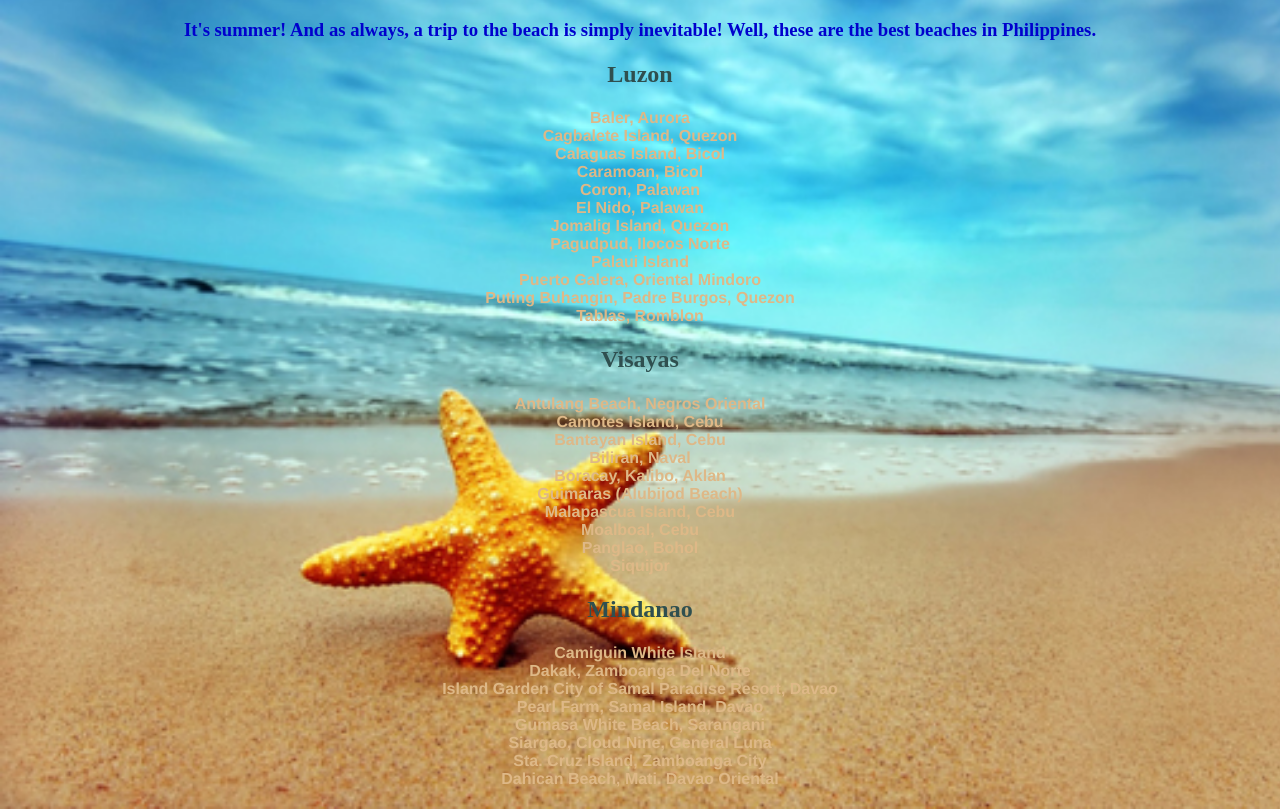
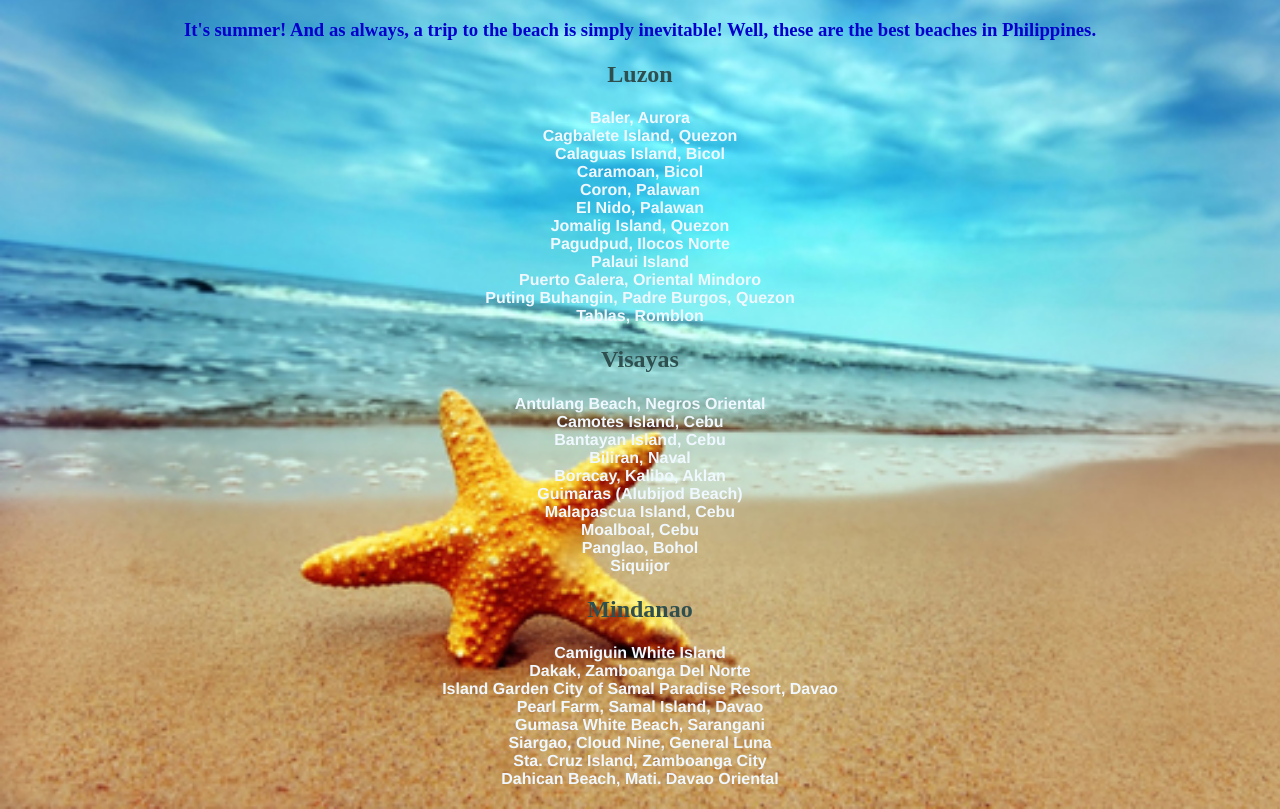
Before and after one commit to OtidaMaricar/Lab6, a plain HTML site: page index.html in a window 1280 px wide. Shown: the part 61-870 px from the top of the page. Drawn offline with Linux system fonts and the light colour scheme.

Commit message:
Update index.html

```diff
--- a/external.css
+++ b/external.css
@@ -17,7 +17,7 @@ h2 {
 }
 /* all h4 elements */
 h4 {
-  color: #DEB887;
+  color: #F0F8FF;
   text-align: center;
   font-family: "Helvetica", Sans Serif
 }
```
